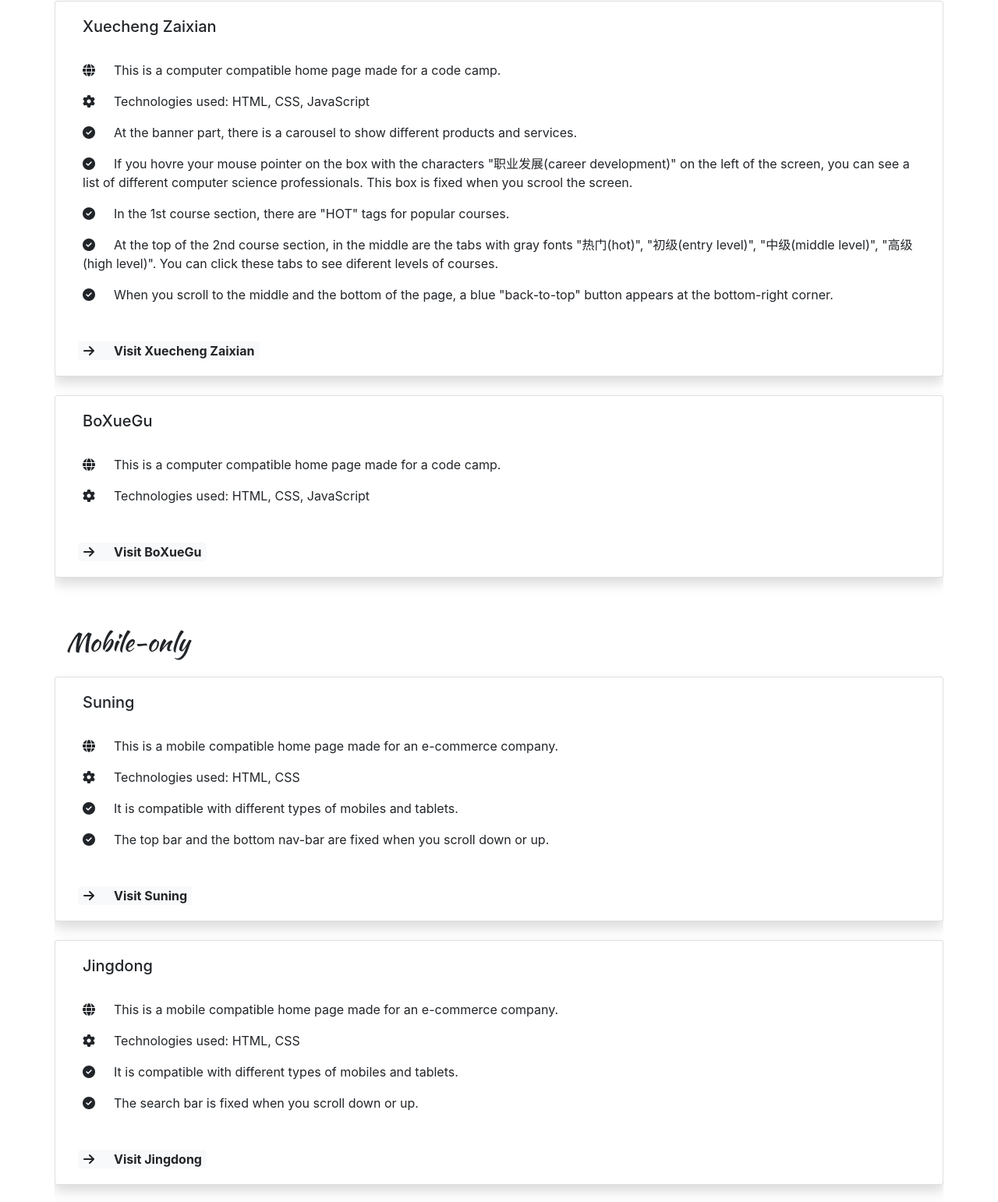
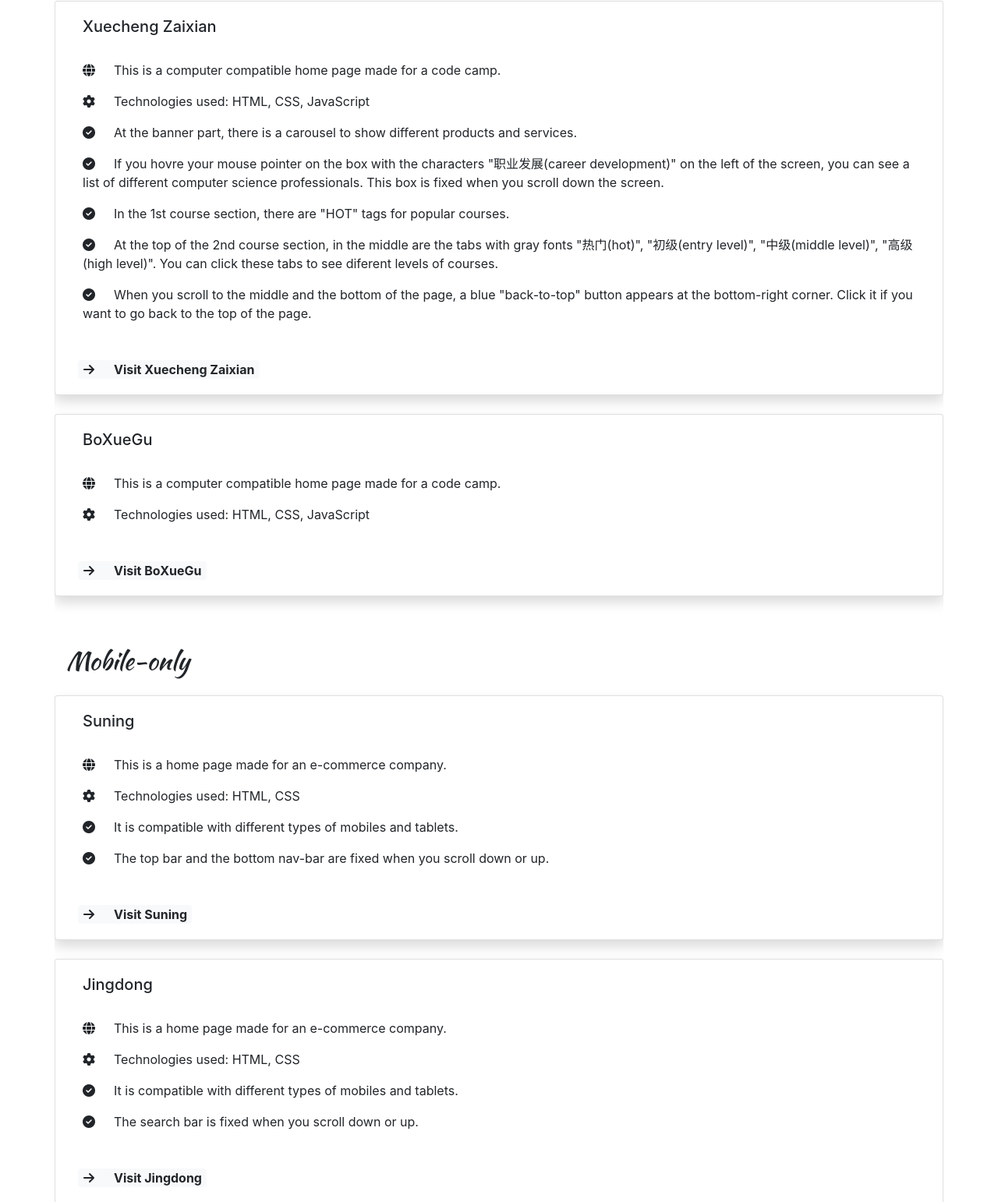
Before and after one commit to paintmr/my-projects-display-web, a plain HTML site: page index.html in a window 1280 px wide. Shown: the part 4471-6013 px from the top of the page at 78% size. Drawn offline with nearby package versions, Linux system fonts and the light colour scheme.

Commit message:
修改了项目说明

```diff
--- a/index.html
+++ b/index.html
@@ -211,7 +211,7 @@
               <p><i class="fa-solid fa-circle-check"></i>On the Product Detail page, if you click the tabs "商品介绍(product introduction)", "规格与包装(specification & package)", "售后保障(after-sale services)" and "商品评价(product comments)", you can see different contents.</p>
               <p><i class="fa-solid fa-circle-check"></i>On the Product Detail page, if you click the tabs "相关分类(related categories)" and "推荐品牌(recommended brands)", you can see different contents.</p>
               <p><i class="fa-solid fa-circle-check"></i>On the Home, Product List, and Product Detail pages, you can be directed to the Shopping Cart page if you click the top-right "cart" link.</p>
-              <p><i class="fa-solid fa-circle-check"></i>On the Shopping Cart page, you can select and unselect the product by clicking the checkbox at the very front. You can also select and unselect all the products from ONE store by clicking the checkbox at the front of the seller's name. (This is an online shopping platform containing a lot of sellers, like Amazon.) You can also select and unselect all the products from different sellers by clicking the checkbox at the top-left and top-bottom corners of the order from.</p>
+              <p><i class="fa-solid fa-circle-check"></i>On the Shopping Cart page, you can select and unselect the product by clicking the checkbox at the very front. You can also select and unselect all the products from ONE store by clicking the checkbox at the front of the seller's name. (This is an online shopping platform containing a lot of sellers, like Amazon.) You can also select and unselect all the products from different sellers by clicking the checkbox at the top-left and bottom-left corners of the order from.</p>
               <p><i class="fa-solid fa-circle-check"></i>On the Shopping Cart page, you can be directed to the Order page by clicking the "结算(check out)" link to the right of the total product price.</p>
               <p><i class="fa-solid fa-circle-check"></i>On the Order page, you can see more address saved for the customer by clicking "更多地址(more addresses)". You can choose different ways of payment by clicking different buttons "货到付款(cash on delivery)", "微信付款(WeChat payment)", and "在线支付(online payment)".</p>
               <p><i class="fa-solid fa-circle-check"></i>No matter which page you are visiting, if you click the top-left logo, you can go to Home page.</p>
@@ -238,11 +238,11 @@
               <p><i class="fa-solid fa-gear"></i>Technologies used: HTML, CSS, JavaScript</p>
 
               <p><i class="fa-solid fa-circle-check"></i>At the banner part, there is a carousel to show different products and services.</p>
-              <p><i class="fa-solid fa-circle-check"></i>If you hovre your mouse pointer on the box with the characters "职业发展(career development)" on the left of the screen, you can see a list of different computer science professionals. This box is fixed when you scrool the screen.</p>
+              <p><i class="fa-solid fa-circle-check"></i>If you hovre your mouse pointer on the box with the characters "职业发展(career development)" on the left of the screen, you can see a list of different computer science professionals. This box is fixed when you scroll down the screen.</p>
               <p><i class="fa-solid fa-circle-check"></i>In the 1st course section, there are "HOT" tags for popular courses.</p>
               <p><i class="fa-solid fa-circle-check"></i>At the top of the 2nd course section, in the middle are the tabs with gray fonts "热门(hot)", "初级(entry level)", "中级(middle level)", "高级(high level)". You can click these tabs to see diferent levels of courses.</p>
 
-              <p><i class="fa-solid fa-circle-check"></i>When you scroll to the middle and the bottom of the page, a blue "back-to-top" button appears at the bottom-right corner.</p>
+              <p><i class="fa-solid fa-circle-check"></i>When you scroll to the middle and the bottom of the page, a blue "back-to-top" button appears at the bottom-right corner. Click it if you want to go back to the top of the page.</p>
 
               <a href="https://xczx.intellibytesolutions.com" target="_blank" href="#" class="badge badge-light"><i class="fa-solid fa-arrow-right"></i>Visit Xuecheng Zaixian</a>
             </div>
@@ -269,7 +269,7 @@
           <div class="card col-12 project shadow">
             <div class="card-body">
               <h5 class="card-title">Suning</h5>
-              <p><i class="fa-solid fa-globe"></i>This is a mobile compatible home page made for an e-commerce company. </p>
+              <p><i class="fa-solid fa-globe"></i>This is a home page made for an e-commerce company.</p>
               <p><i class="fa-solid fa-gear"></i>Technologies used: HTML, CSS</p>
 
               <p><i class="fa-solid fa-circle-check"></i>It is compatible with different types of mobiles and tablets.</p>
@@ -284,7 +284,7 @@
           <div class="card col-12 project shadow">
             <div class="card-body">
               <h5 class="card-title">Jingdong</h5>
-              <p><i class="fa-solid fa-globe"></i>This is a mobile compatible home page made for an e-commerce company. </p>
+              <p><i class="fa-solid fa-globe"></i>This is a home page made for an e-commerce company. </p>
               <p><i class="fa-solid fa-gear"></i>Technologies used: HTML, CSS</p>
 
               <p><i class="fa-solid fa-circle-check"></i>It is compatible with different types of mobiles and tablets.</p>
@@ -299,7 +299,7 @@
           <div class="card col-12 project shadow">
             <div class="card-body">
               <h5 class="card-title">Xiecheng</h5>
-              <p><i class="fa-solid fa-globe"></i>This is a mobile compatible home page made for a travel company. </p>
+              <p><i class="fa-solid fa-globe"></i>This is a home page made for a travel company. </p>
               <p><i class="fa-solid fa-gear"></i>Technologies used: HTML, CSS</p>
 
               <p><i class="fa-solid fa-circle-check"></i>It is compatible with different types of mobiles and tablets.</p>
```
